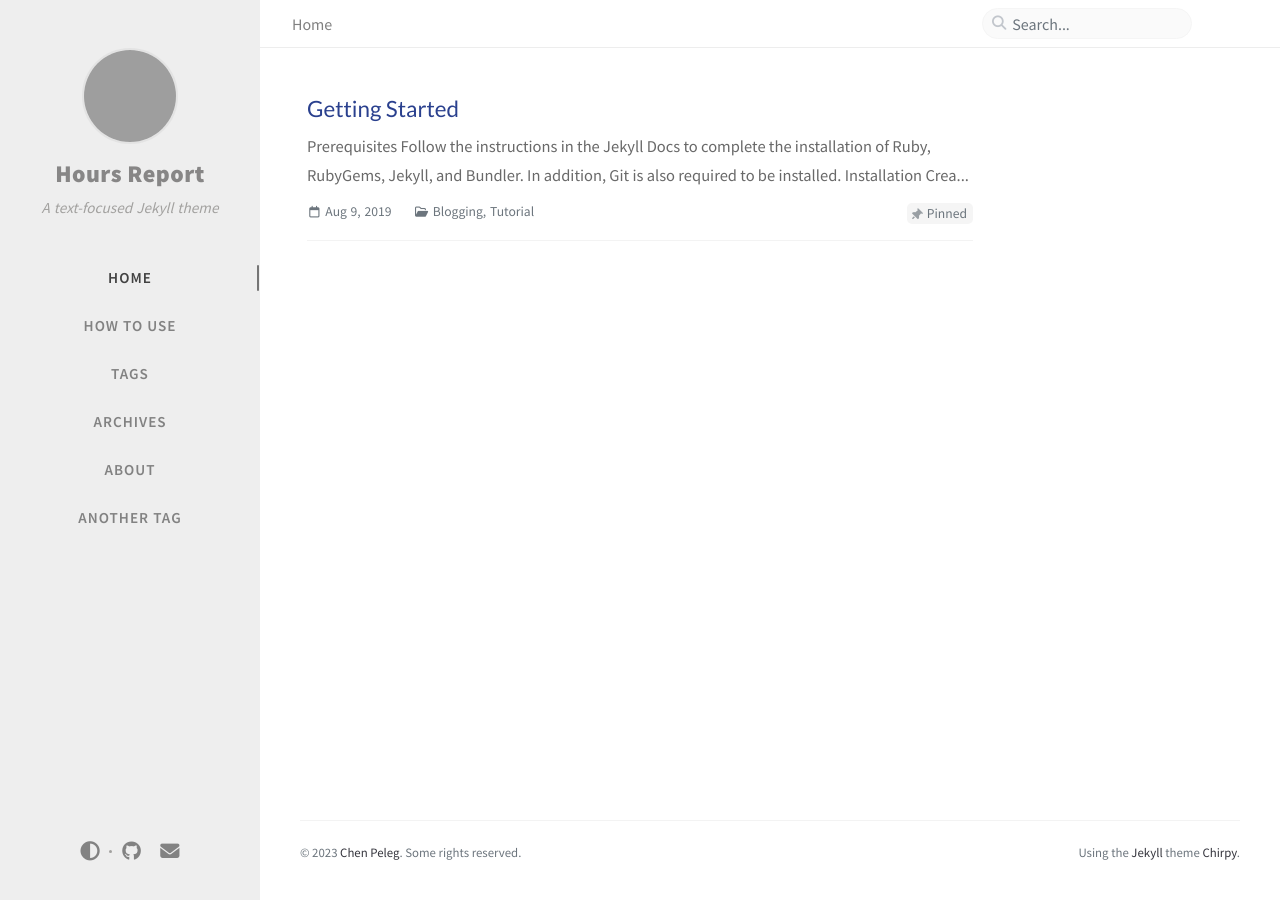
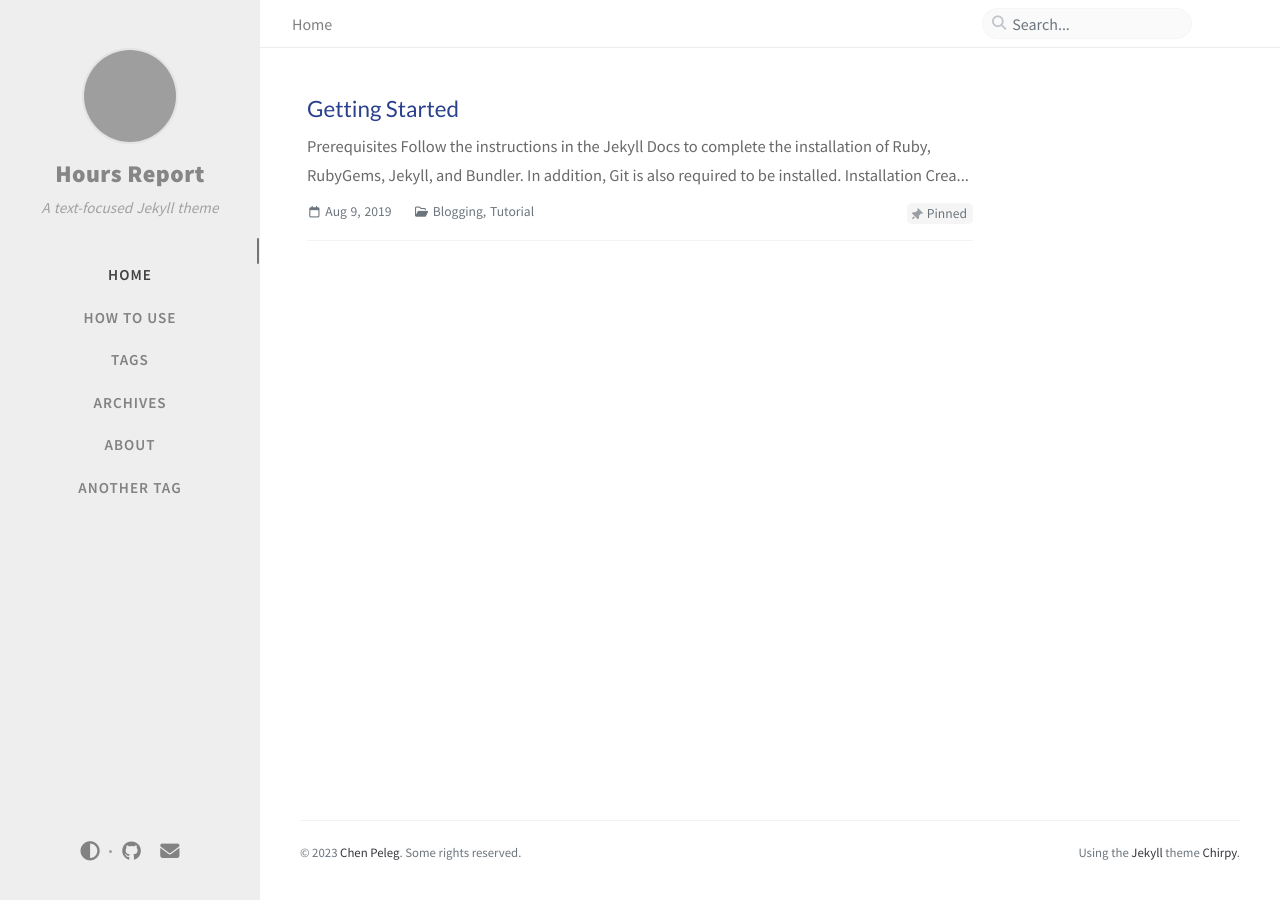
Before and after one commit to ChenPeleg/minimal-mistakes-pages, a Jekyll site: the page built from index.md, in a window 1280 px wide. Built offline with Jekyll 4.4.1, drawn with Linux system fonts in a browser that asks for light colours; comment, search, counter and statistics services are not loaded; grey boxes are pictures that could not be loaded.

Commit message:
made side bar items smaller

```diff
--- a/_sass/addon/commons.scss
+++ b/_sass/addon/commons.scss
@@ -787,7 +787,7 @@ $sidebar-display: "sidebar-display";
   .nav-item {
     text-align: center;
     display: table;
-    height: $tab-height;
+    //height: $tab-height; // Removed for close links
 
     &.active {
       .nav-link {
```
